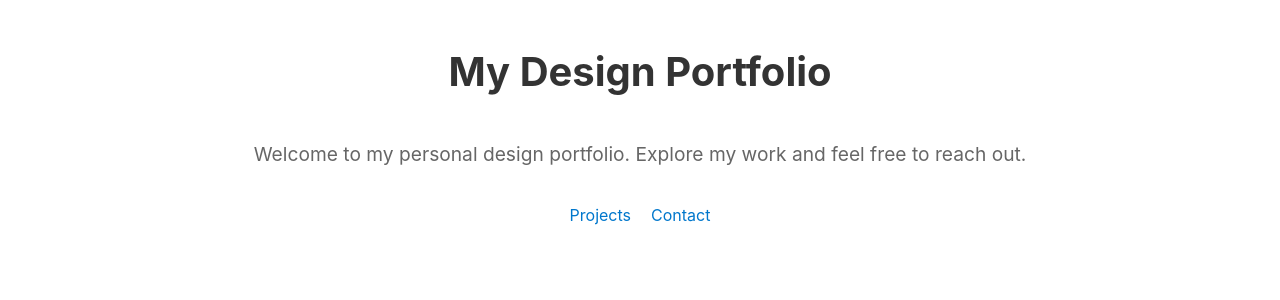
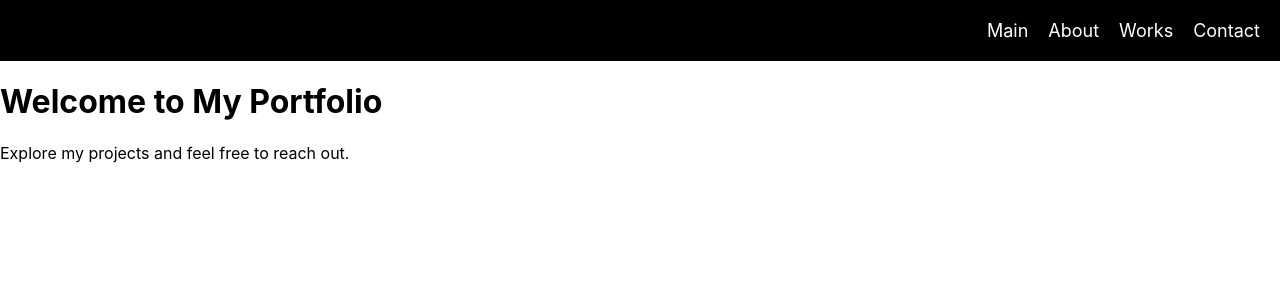
Before and after one commit to 9walnut/SY_Portfolio, a React (Create React App) app in the folder client/: page / in a window 1280 px wide. Shown: the top 300 px of the page. Built offline with nearby package versions, Linux system fonts and the light colour scheme.

Commit message:
✨ Add Navbar
add navbar

```diff
--- a/client/package.json
+++ b/client/package.json
@@ -13,6 +13,7 @@
     "@types/styled-components": "^5.1.34",
     "react": "^18.3.1",
     "react-dom": "^18.3.1",
+    "react-icons": "^5.2.1",
     "react-router-dom": "^6.23.0",
     "react-scripts": "5.0.1",
     "styled-components": "^6.1.11",
--- a/client/src/App.tsx
+++ b/client/src/App.tsx
@@ -1,18 +1,23 @@
-// src/App.tsx
+import React from "react";
 import { BrowserRouter as Router, Routes, Route } from "react-router-dom";
+import Navbar from "./components/Navbar";
 import HomePage from "./pages/HomePage";
-// import ProjectPage from './pages/ProjectPage';
-// import ContactPage from './pages/ContactPage';
+import AboutPage from "./pages/AboutPage";
+import WorksPage from "./pages/WorksPage";
+import ContactPage from "./pages/ContactPage";
 
-function App() {
+const App: React.FC = () => {
   return (
     <Router>
+      <Navbar />
       <Routes>
         <Route path="/" element={<HomePage />} />
-        {/* <Route path="/projects" element={<ProjectPage />} />
-        <Route path="/contact" element={<ContactPage />} /> */}
+        <Route path="/about" element={<AboutPage />} />
+        <Route path="/works" element={<WorksPage />} />
+        <Route path="/contact" element={<ContactPage />} />
       </Routes>
     </Router>
   );
-}
+};
+
 export default App;
--- /dev/null
+++ b/client/src/components/Navbar.tsx
@@ -0,0 +1,35 @@
+import React from "react";
+import styled from "styled-components";
+import { Link } from "react-router-dom";
+
+const NavbarContainer = styled.nav`
+  background-color: #000;
+  padding: 20px;
+  display: flex;
+  justify-content: flex-end;
+  align-items: center;
+`;
+
+const NavLink = styled(Link)`
+  color: #fff;
+  text-decoration: none;
+  margin-left: 20px;
+  font-size: 18px;
+
+  &:hover {
+    text-decoration: underline;
+  }
+`;
+
+const Navbar: React.FC = () => {
+  return (
+    <NavbarContainer>
+      <NavLink to="/">Main</NavLink>
+      <NavLink to="/about">About</NavLink>
+      <NavLink to="/works">Works</NavLink>
+      <NavLink to="/contact">Contact</NavLink>
+    </NavbarContainer>
+  );
+};
+
+export default Navbar;
--- /dev/null
+++ b/client/src/pages/AboutPage.tsx
@@ -0,0 +1,13 @@
+import React from "react";
+
+const AboutPage: React.FC = () => {
+  return (
+    <div>
+      <h1>About Me</h1>
+      <p>안녕하세요! 저는 [이름]입니다. [자기소개]</p>
+      {/* 여기에 자세한 정보 및 경력 등을 추가 */}
+    </div>
+  );
+};
+
+export default AboutPage;
--- /dev/null
+++ b/client/src/pages/ContactPage.tsx
@@ -0,0 +1,12 @@
+import React from "react";
+
+const ContactPage: React.FC = () => {
+  return (
+    <div>
+      <h1>Contact Me</h1>
+      {/* 여기에 연락처 정보와 메시지 양식을 포함하는 컴포넌트 추가 */}
+    </div>
+  );
+};
+
+export default ContactPage;
--- a/client/src/pages/HomePage.tsx
+++ b/client/src/pages/HomePage.tsx
@@ -1,52 +1,12 @@
-// src/pages/HomePage.tsx
 import React from "react";
-import styled from "styled-components";
-import { Link } from "react-router-dom";
-
-const Container = styled.div`
-  display: flex;
-  flex-direction: column;
-  align-items: center;
-  padding: 20px;
-  text-align: center;
-`;
-
-const Title = styled.h1`
-  font-size: 2.5em;
-  color: #333;
-`;
-
-const Description = styled.p`
-  font-size: 1.2em;
-  color: #666;
-`;
-
-const Navigation = styled.nav`
-  margin-top: 20px;
-  a {
-    text-decoration: none;
-    color: #0077cc;
-    margin: 0 10px;
-
-    &:hover {
-      text-decoration: underline;
-    }
-  }
-`;
 
 const HomePage: React.FC = () => {
   return (
-    <Container>
-      <Title>My Design Portfolio</Title>
-      <Description>
-        Welcome to my personal design portfolio. Explore my work and feel free
-        to reach out.
-      </Description>
-      <Navigation>
-        <Link to="/projects">Projects</Link>
-        <Link to="/contact">Contact</Link>
-      </Navigation>
-    </Container>
+    <div>
+      <h1>Welcome to My Portfolio</h1>
+      <p>Explore my projects and feel free to reach out.</p>
+      {/* 여기에 프로젝트 목록 등의 컴포넌트 추가 */}
+    </div>
   );
 };
 
--- /dev/null
+++ b/client/src/pages/WorksPage.tsx
@@ -0,0 +1,12 @@
+import React from "react";
+
+const WorksPage: React.FC = () => {
+  return (
+    <div>
+      <h1>My Works</h1>
+      {/* 여기에 프로젝트 목록 또는 작업물을 나열하는 컴포넌트 추가 */}
+    </div>
+  );
+};
+
+export default WorksPage;
```
Also changed, not shown: 1 other file (tests, documents, lock files or other folders).
